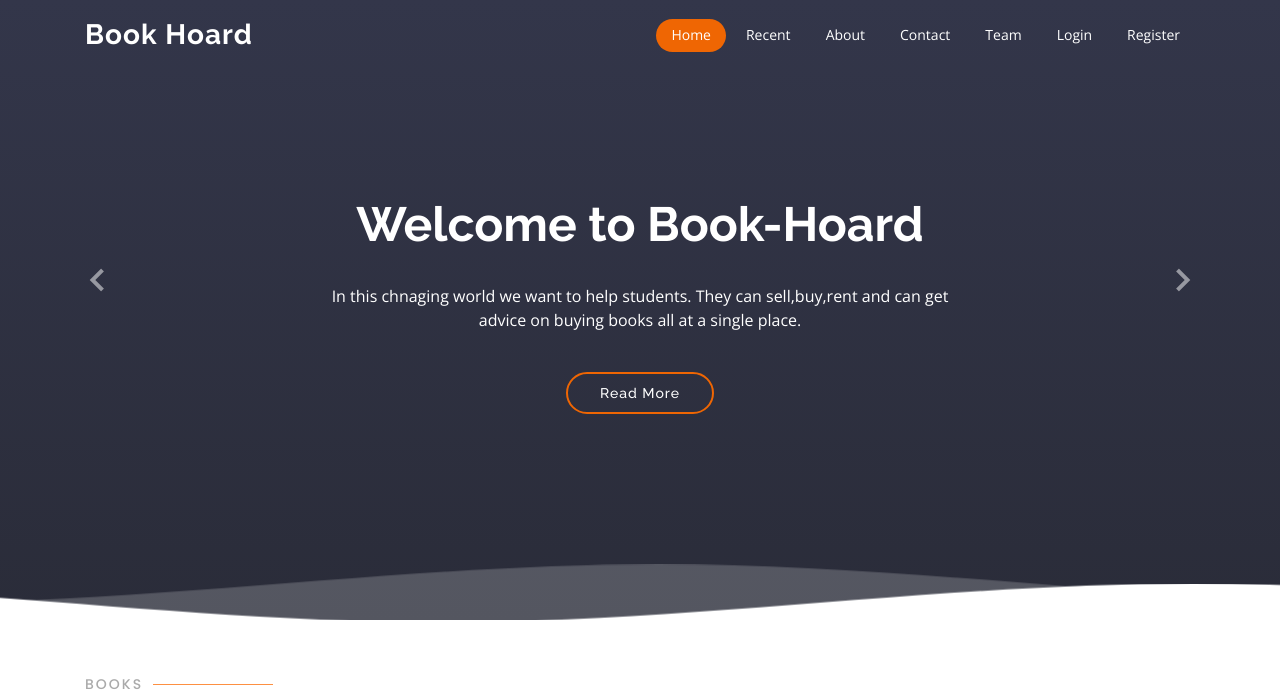
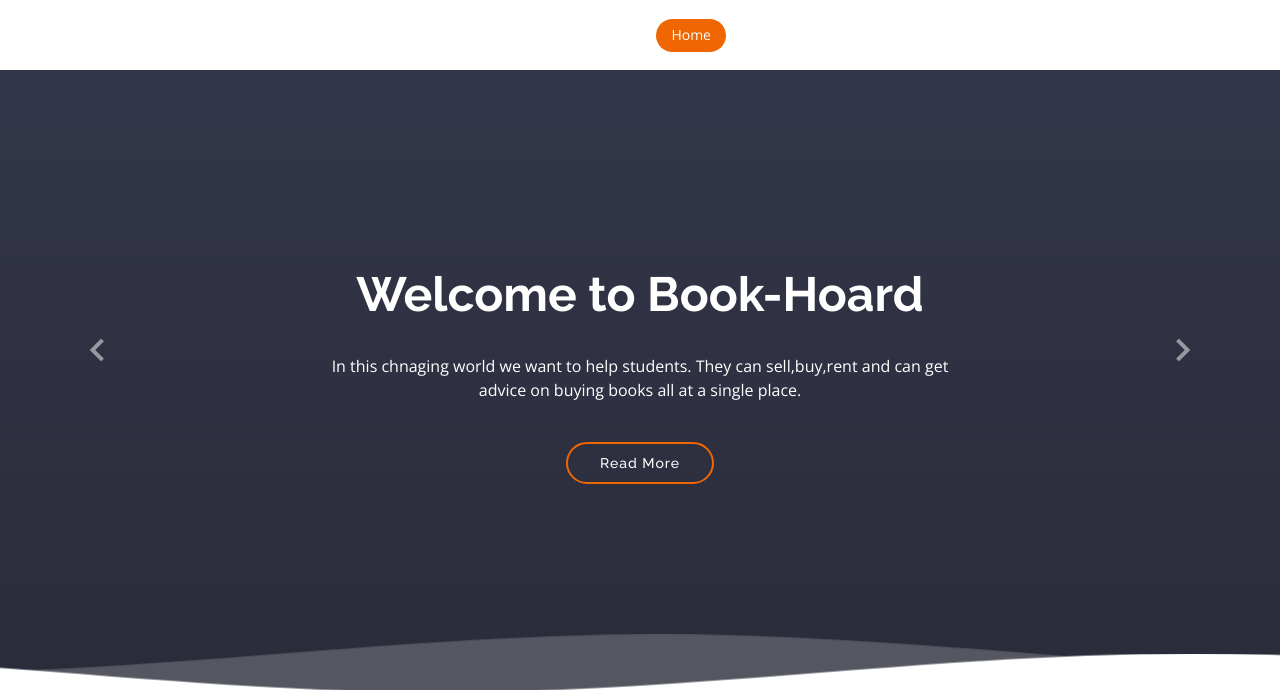
Before and after one commit to akshsharma1218/Trojen-Clan, a Django app: page / in a window 1280 px wide. Shown: the top 693 px of the page. Run offline with Django 3.2, Linux system fonts and the light colour scheme; data comes from the database, SQL or seed files in the repository; some libraries are stand-ins or nearby versions.

Commit message:
Update main.html
changed the fixed header forn header tag rest is same

```diff
--- a/hoard/templates/hoard/main.html
+++ b/hoard/templates/hoard/main.html
@@ -36,7 +36,7 @@
 <body>
 
   <!-- ======= Header ======= -->
-  <header id="header" class="fixed-top d-flex align-items-center  {{header}} ">
+  <header id="header" class=" d-flex align-items-center  {{header}} ">
     <div class="container d-flex align-items-center">
 
       <div class="logo mr-auto">
```
